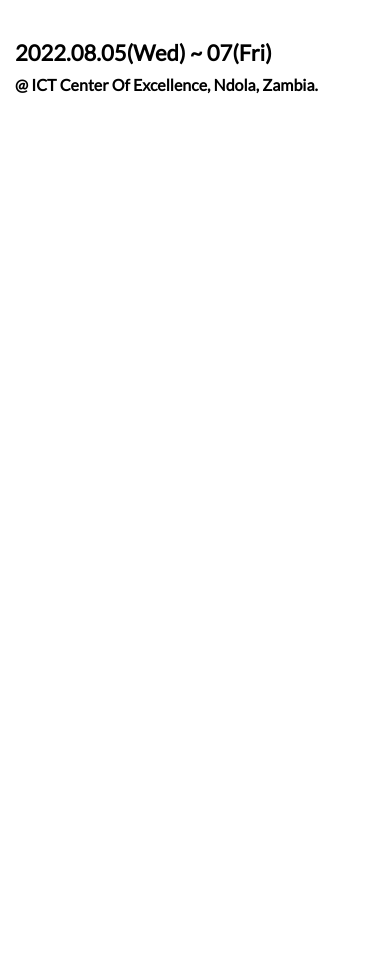
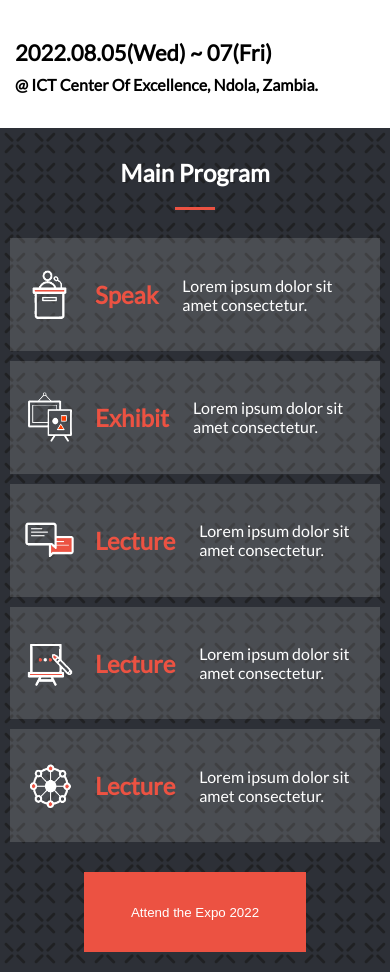
Before and after one commit to Lembani/africa-ai-expo, a plain HTML site: page about.html in a window 390 px wide. Shown: the part 463-1435 px from the top of the page. Before the commit the page ends 844 px from the top, so only its background shows below. Drawn offline with Linux system fonts and the light colour scheme.

Commit message:
Add main program section for mobile

```diff
--- a/about.html
+++ b/about.html
@@ -59,6 +59,40 @@
         </div>
     </section>
 
+    <section class="program-section" id="program">
+        <h2 class="program-heading">Main Program</h2>
+        <hr class="program-line">
+        <div class="program-container">
+            <div class="program-item">
+                <img src="./images/program1.png" alt="Lecture" class="program-icon">
+                <h4 class="title">Speak</h4>
+                <p class="program-description">Lorem ipsum dolor sit amet consectetur.</p>
+            </div>
+            <div class="program-item">
+                <img src="./images/program2.png" alt="Lecture" class="program-icon">
+                <h4 class="title">Exhibit</h4>
+                <p class="program-description">Lorem ipsum dolor sit amet consectetur.</p>
+            </div>
+            <div class="program-item">
+                <img src="./images/program3.png" alt="Lecture" class="program-icon">
+                <h4 class="title">Lecture</h4>
+                <p class="program-description">Lorem ipsum dolor sit amet consectetur.</p>
+            </div>
+            <div class="program-item">
+                <img src="./images/program4.png" alt="Lecture" class="program-icon">
+                <h4 class="title">Lecture</h4>
+                <p class="program-description">Lorem ipsum dolor sit amet consectetur.</p>
+            </div>
+            <div class="program-item">
+                <img src="./images/program5.png" alt="Lecture" class="program-icon">
+                <h4 class="title">Lecture</h4>
+                <p class="program-description">Lorem ipsum dolor sit amet consectetur.</p>
+            </div>
+            <button class="invite-btn">Attend the Expo 2022</button>
+        </div>
+    </section>
+
+
 
 
 
```
